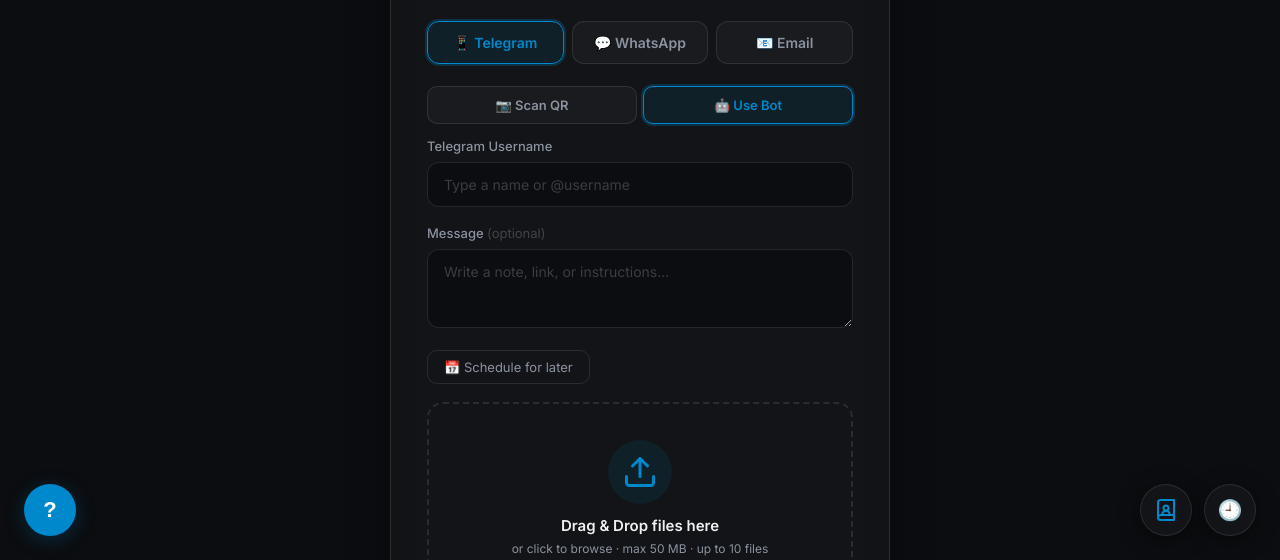
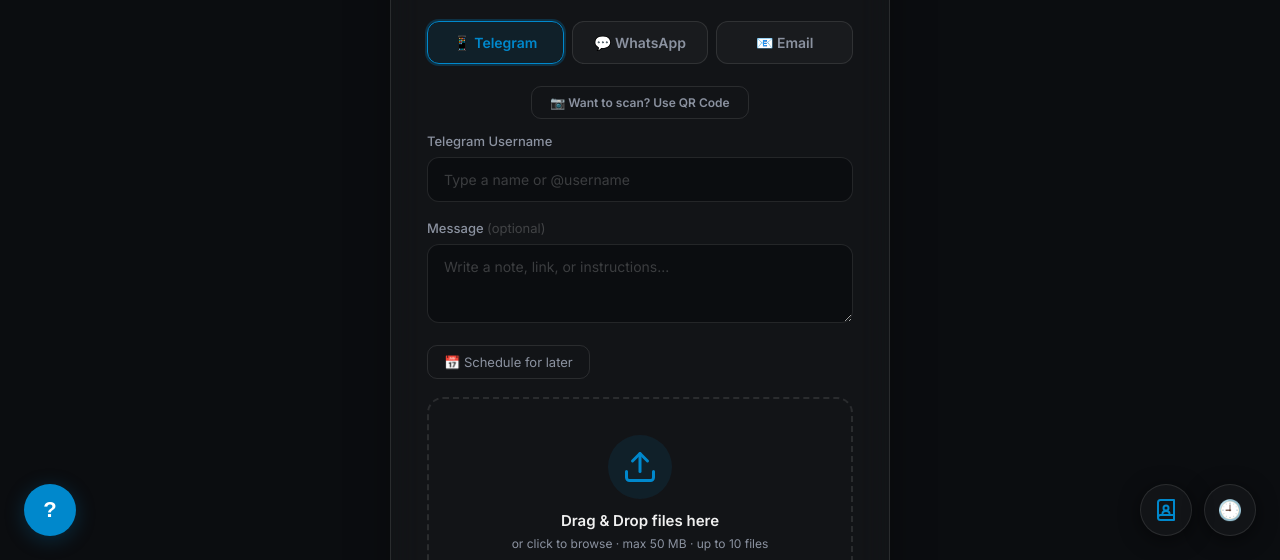
Before and after one commit to dhruvjain18/bridge-data-transfer, a website: page public/index.html in a window 1280 px wide. Shown: the part 240-800 px from the top of the page. Drawn offline with nearby package versions, Linux system fonts and the light colour scheme; no server answers.

Commit message:
Refactor pairing toggle buttons in index.html

```diff
--- a/public/index.html
+++ b/public/index.html
@@ -232,12 +232,14 @@
                         </div>
                         <p class="wa-qr-hint">One-time scan per browser. Your session is saved and will auto-reconnect.</p>
                         <div class="tg-qr-error hidden" id="tg-qr-error"></div>
-                    </div>
-                    <div class="tg-mode-toggle" id="tg-mode-toggle">
-                        <button class="tg-mode-btn active" id="tg-mode-qr" data-mode="qr">📷 Scan QR</button>
-                        <button class="tg-mode-btn" id="tg-mode-bot" data-mode="bot">🤖 Use Bot</button>
+                        <div class="tg-pairing-toggle" id="tg-mode-toggle" style="margin-top: 14px; text-align: center;">
+                            <button id="tg-pairing-link" class="wa-pairing-btn">🤖 Can't scan? Use Bot</button>
+                        </div>
                     </div>
                     <div id="tg-bot-input">
+                        <div class="tg-pairing-toggle" id="tg-mode-toggle-back" style="margin-bottom: 14px; text-align: center;">
+                            <button id="tg-pairing-link-back" class="wa-pairing-btn">📷 Want to scan? Use QR Code</button>
+                        </div>
                         <label for="chatId" data-i18n="label_telegram_username">Telegram Username</label>
                         <div class="autocomplete-wrapper">
                             <input type="text" id="chatId" placeholder="Type a name or @username" autocomplete="off" data-i18n-placeholder="placeholder_telegram">
```
